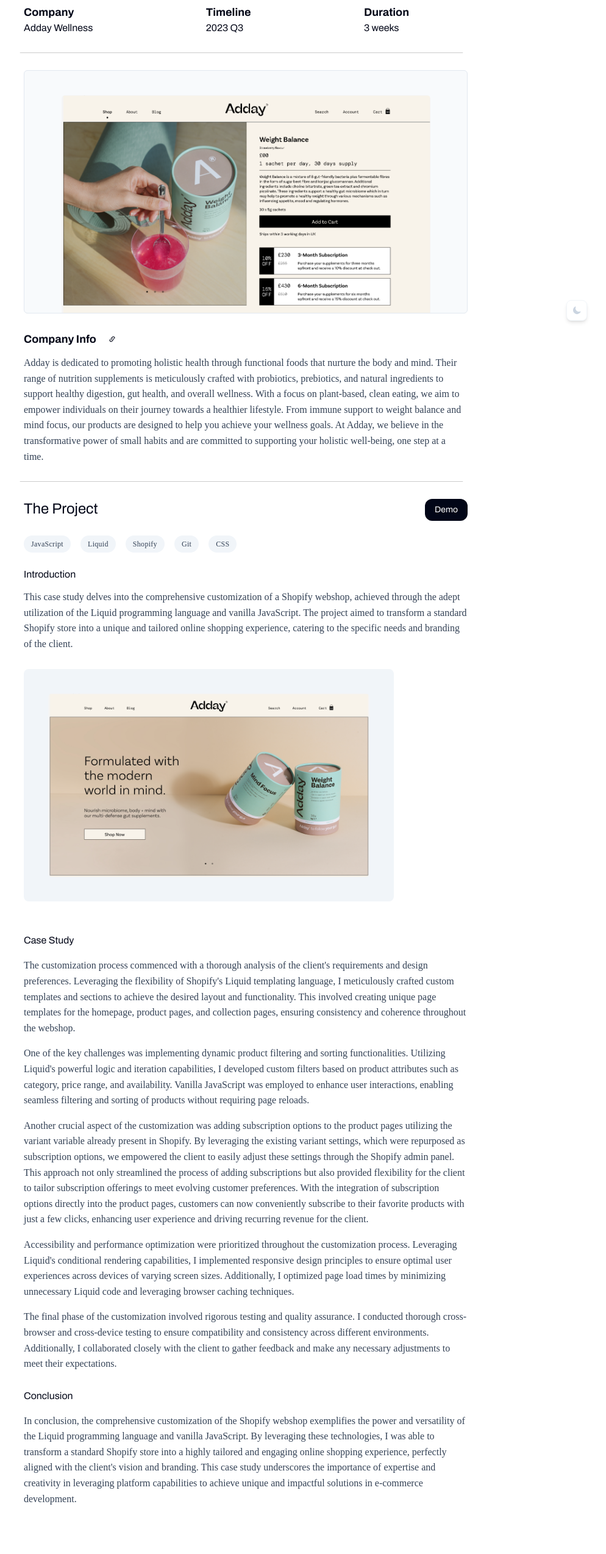
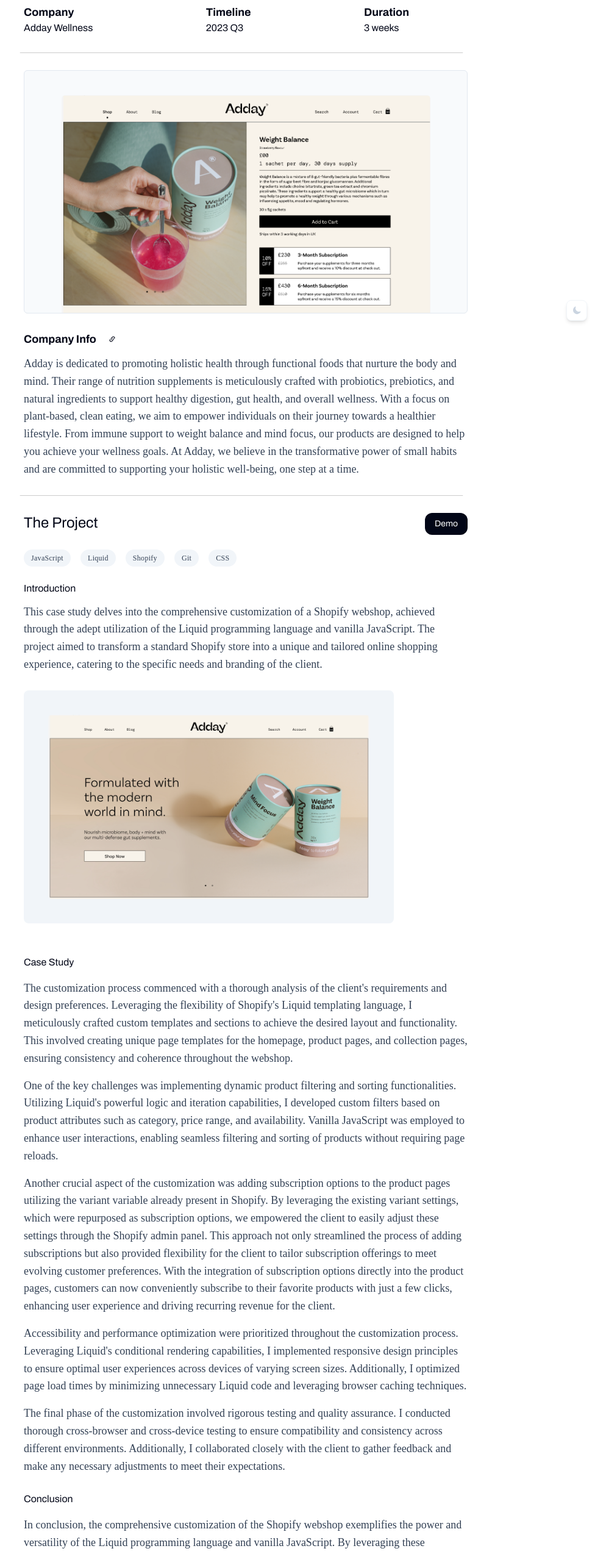
Before and after one commit to Esther-tech/portfolio-2024, a Next.js app: page /projects/1 in a window 1280 px wide. Shown: the part 234-2782 px from the top of the page at 61% size, without its empty margins (237-1231 px from the left). Built offline with nearby package versions, Linux system fonts and the light colour scheme.

Commit message:
increase project page font size

```diff
--- a/app/projects/[id]/page.tsx
+++ b/app/projects/[id]/page.tsx
@@ -84,7 +84,9 @@
             )}
           </div>
           {company.info.map((section, i) => (
-            <p key={i}>{section}</p>
+            <p className="text-lg" key={i}>
+              {section}
+            </p>
           ))}
         </div>
 
@@ -124,7 +126,7 @@
           <div>
             <h3 className="capitalize mb-3">Introduction</h3>
             {caseStudy.intro.map((section, i) => (
-              <p key={i} className="mb-4">
+              <p key={i} className="mb-4 text-lg">
                 {section}
               </p>
             ))}
@@ -143,7 +145,7 @@
           <div>
             <h3 className="mb-4 capitalize">Case study</h3>
             {caseStudy.body.map((section, i) => (
-              <p key={i} className="mb-4">
+              <p key={i} className="mb-4 text-lg">
                 {section}
               </p>
             ))}
@@ -151,7 +153,7 @@
           <div>
             <h3 className="mb-4 capitalize">Conclusion</h3>
             {caseStudy.conclusion.map((section, i) => (
-              <p key={i} className="mb-4">
+              <p key={i} className="mb-4 text-lg">
                 {section}
               </p>
             ))}
```
